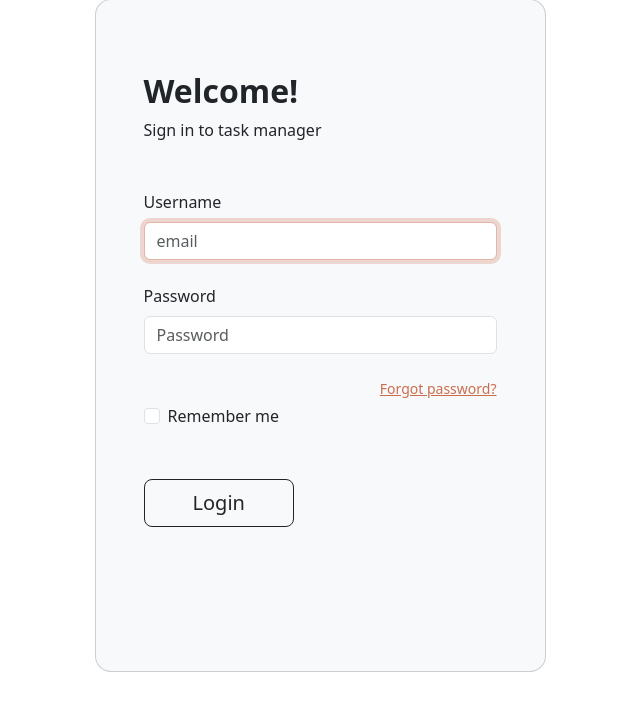
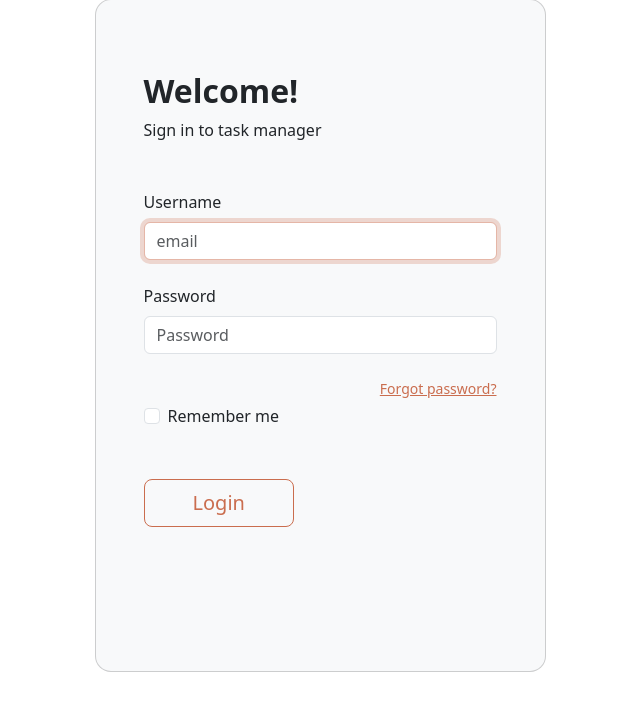
Before and after one commit to kevinngkaion/OkeefeProject, a Django app: page /accounts/login/ in a window 1280 px wide. Shown: the part 199-919 px from the top of the page, without its empty margins (320-960 px from the left). Run offline with Django 4.2, Linux system fonts and the light colour scheme; some libraries are stand-ins or nearby versions.

Commit message:
login.html button color change to primary

```diff
--- a/okeefeTM/templates/login.html
+++ b/okeefeTM/templates/login.html
@@ -40,7 +40,7 @@
                                     </div>
                                 </div>
 
-                                <button class="btn btn-outline-dark btn-lg px-5" type="submit">Login</button>
+                                <button class="btn btn-outline-primary btn-lg px-5" type="submit">Login</button>
 
                             </div>
 
```
Also changed, not shown: okeefeTM/db.sqlite3.
